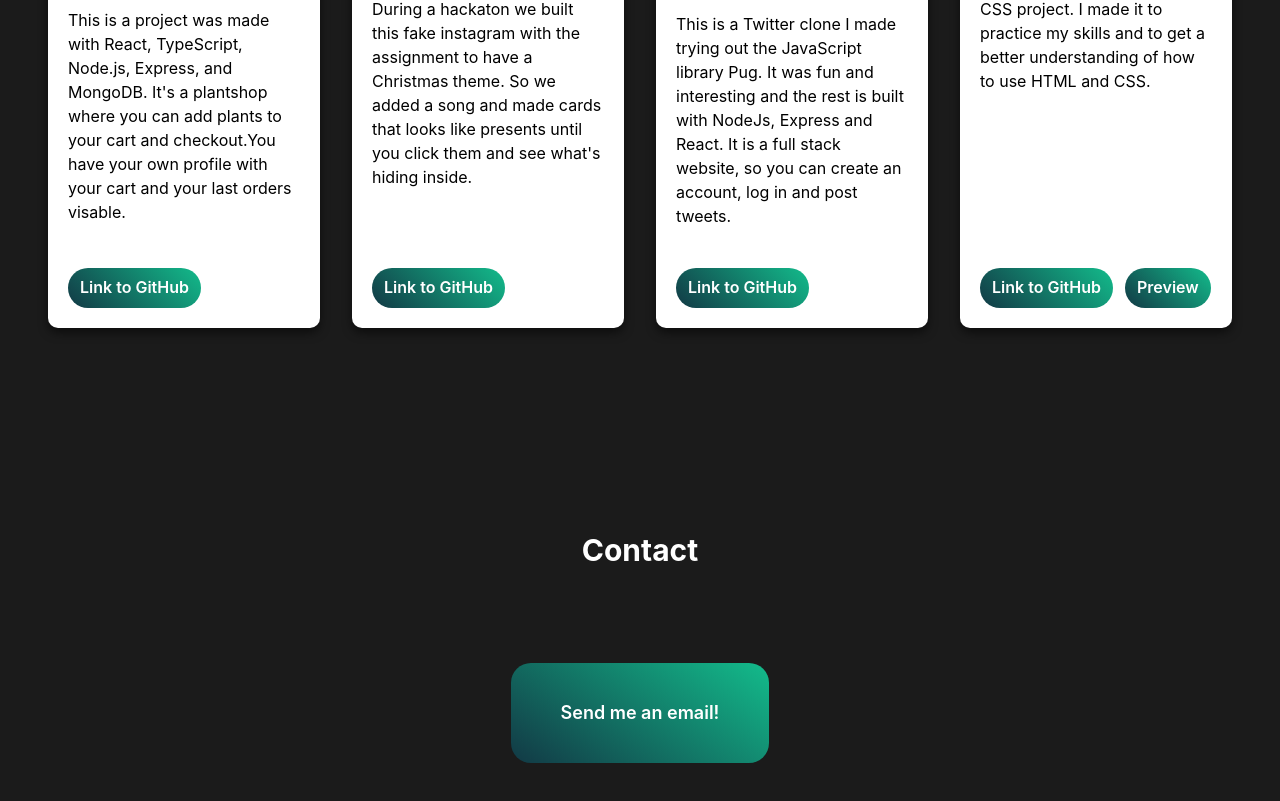
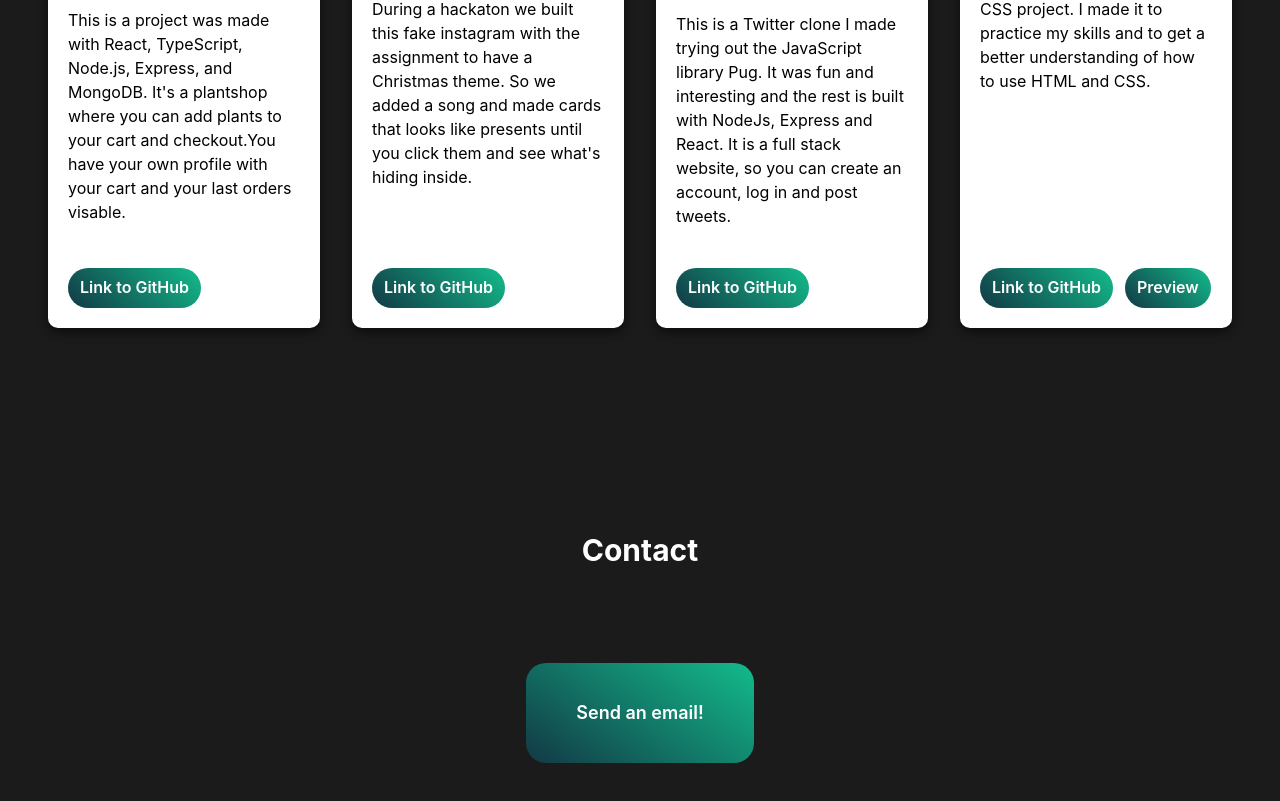
Before and after one commit to IzaMarkstrom/iza-portfolio-website, a Next.js app: page / in a window 1280 px wide. Shown: the part 3386-4187 px from the top of the page. Built offline with nearby package versions, Linux system fonts and the light colour scheme.

Commit message:
Changed the text again

```diff
--- a/components/Contact.jsx
+++ b/components/Contact.jsx
@@ -30,7 +30,7 @@ const Contact = () => {
                     m='50px'
                     borderRadius='20px'
                     onClick={() => window.location.assign("mailto:markstrom93@hotmail.com")}
-                    >Send me an email!</Button>
+                    >Send an email!</Button>
             </Flex>
         </Box>
     );
```
